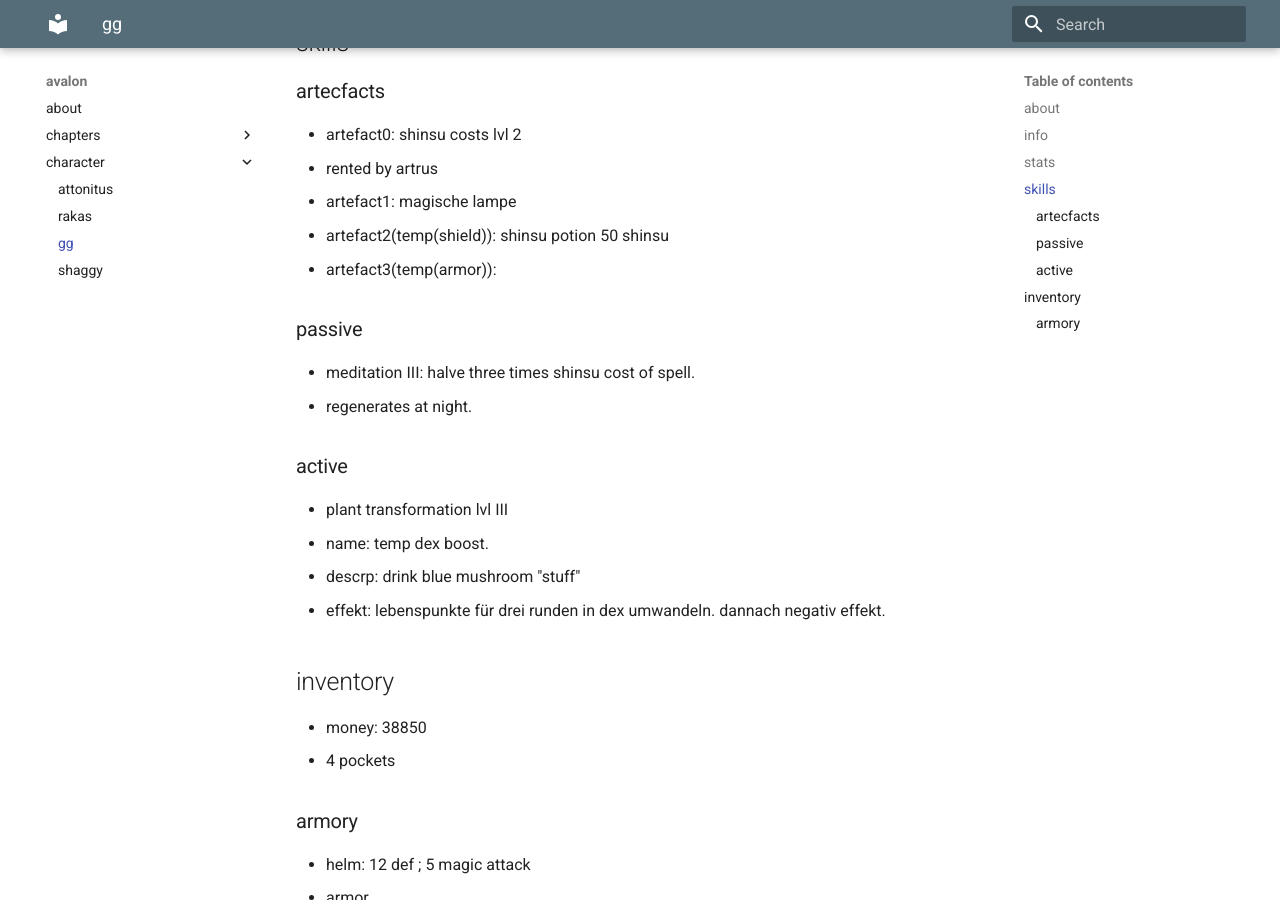
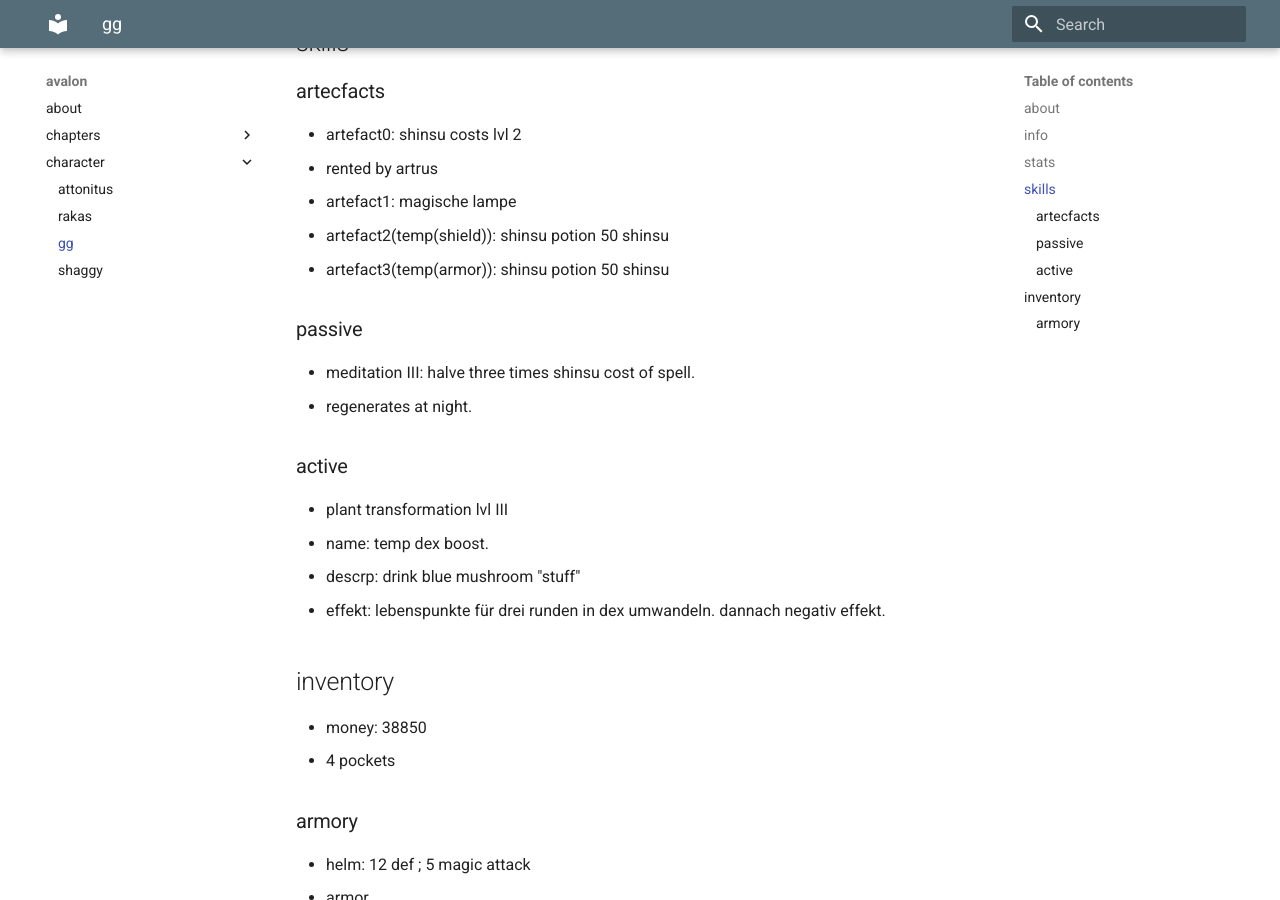
Before and after one commit to mkdocs-pnp/avalon, an MkDocs documentation site: the page built from docs/character/gustavo_ganso.md, in a window 1280 px wide and 900 px high, scrolled down 765 px. Built offline with MkDocs 1.6.1 and Material for MkDocs 9.7.7, drawn with Linux system fonts in a browser that asks for light colours.

Commit message:
Update gustavo_ganso.md

```diff
--- a/docs/character/gustavo_ganso.md
+++ b/docs/character/gustavo_ganso.md
@@ -27,7 +27,7 @@
   * rented by artrus
 * artefact1: magische lampe
 * artefact2(temp(shield)): shinsu potion 50 shinsu
-* artefact3(temp(armor)):
+* artefact3(temp(armor)): shinsu potion 50 shinsu
 
 ### passive
 
```
